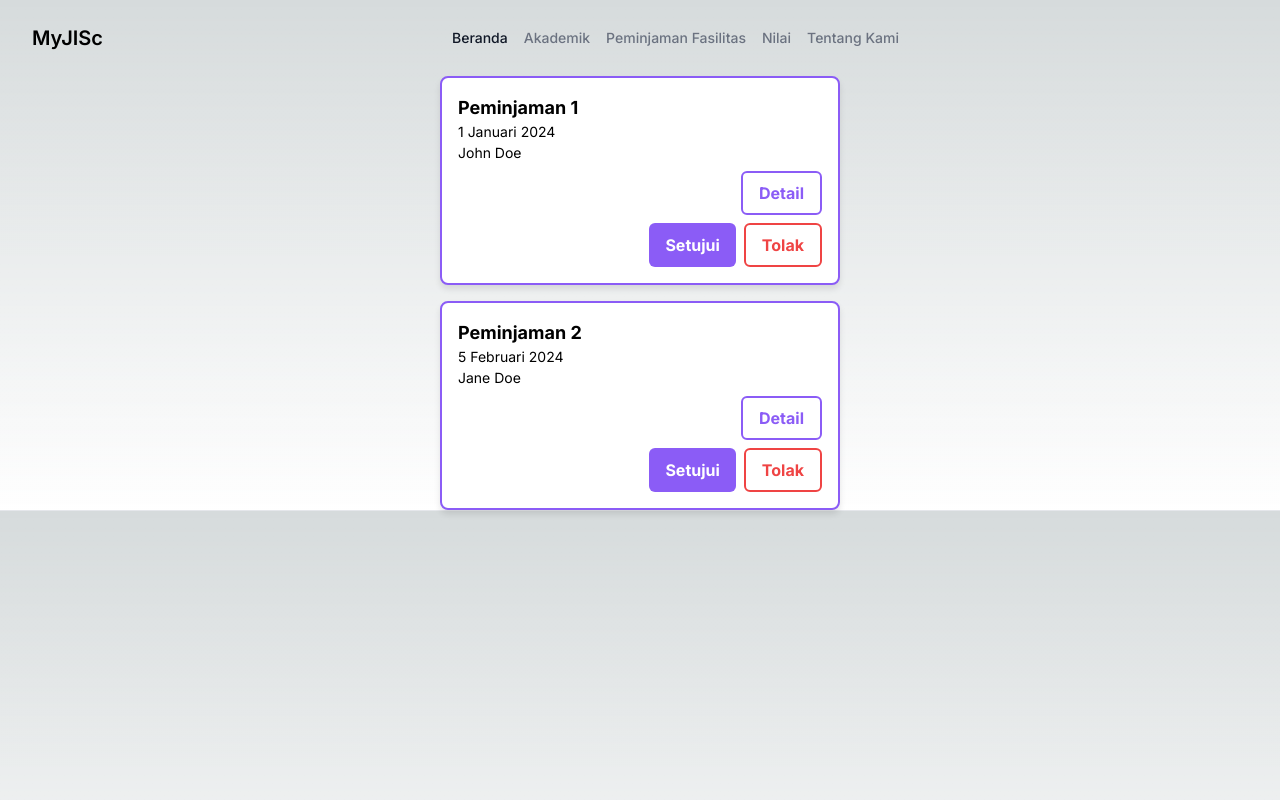
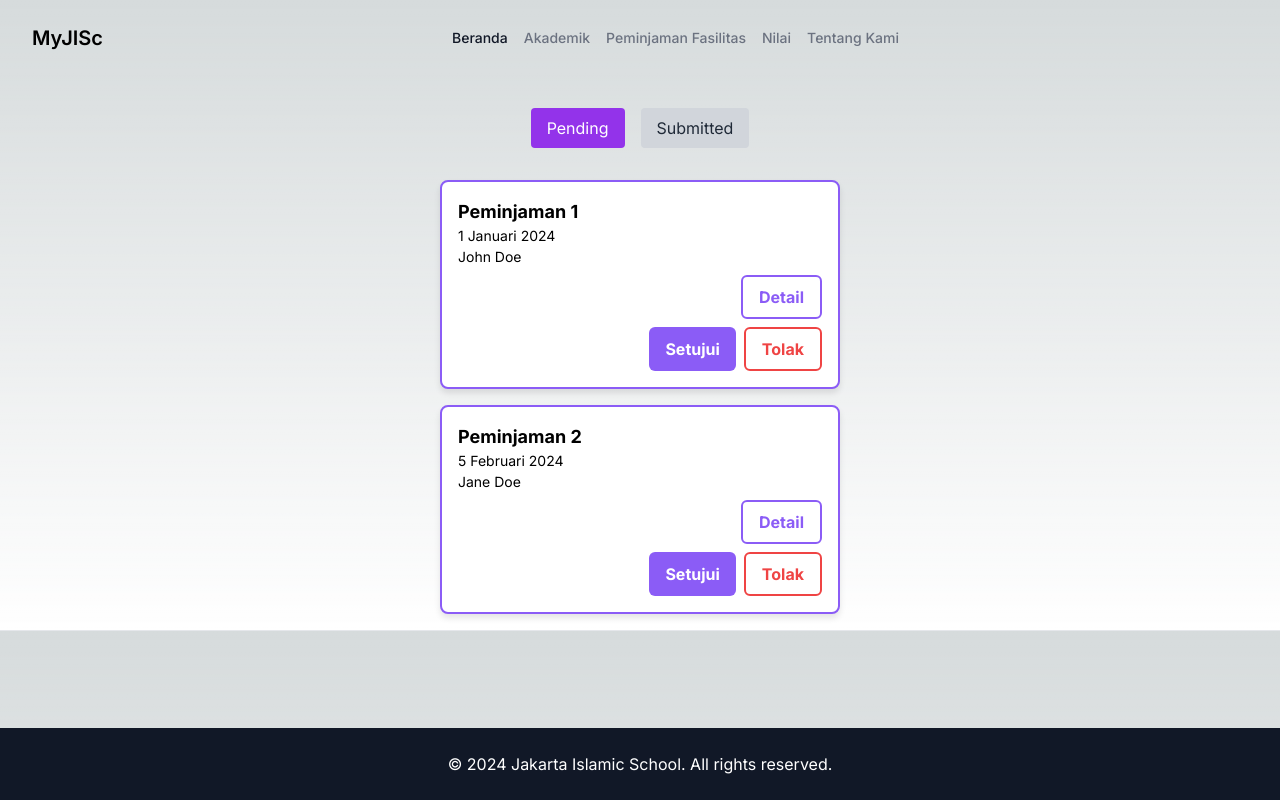
Before and after one commit to KingGedorah/d09-el-yasa-front-end, a Next.js app: page /inventaris/view-peminjaman in a window 1280 px wide. Built offline with nearby package versions, Linux system fonts and the light colour scheme.

Commit message:
view-all peminjaman

```diff
--- a/src/app/inventaris/view-peminjaman/page.js
+++ b/src/app/inventaris/view-peminjaman/page.js
@@ -1,24 +1,46 @@
 "use client";
 
 
-import React from 'react';
+import React, { useState } from 'react';
 
 const Page = () => {
+  const [activeSection, setActiveSection] = useState('pending'); // 'pending' or 'submitted'
+
   // Data contoh untuk card
   const data = [
     {
       id: 1,
       namaPeminjaman: "Peminjaman 1",
       tanggalPeminjaman: "1 Januari 2024",
-      namaPeminjam: "John Doe"
+      namaPeminjam: "John Doe",
+      status: 'pending'
     },
     {
       id: 2,
       namaPeminjaman: "Peminjaman 2",
       tanggalPeminjaman: "5 Februari 2024",
-      namaPeminjam: "Jane Doe"
+      namaPeminjam: "Jane Doe",
+      status: 'pending'
+    },
+    {
+      id: 3,
+      namaPeminjaman: "Peminjaman 3",
+      tanggalPeminjaman: "10 Maret 2024",
+      namaPeminjam: "Jack Smith",
+      status: 'submitted'
+    },
+    {
+      id: 4,
+      namaPeminjaman: "Peminjaman 4",
+      tanggalPeminjaman: "15 April 2024",
+      namaPeminjam: "Jill Smith",
+      status: 'submitted'
     }
   ];
+
+  const handleSectionChange = (section) => {
+    setActiveSection(section);
+  };
 
   return (
     <div className="border-b border-gray-200 dark:border-gray-850">
@@ -51,15 +73,42 @@ const Page = () => {
           </div>
         </div>
       </div>
-  <div className="flex justify-center">
-  <div className="flex flex-col gap-4">
-    {data.map(item => (
-      <div key={item.id} style={{ width: '400px', backgroundColor: '#FFFFFF', borderRadius: '8px', boxShadow: '0px 4px 6px rgba(0, 0, 0, 0.1)', padding: '16px', display: 'flex', flexDirection: 'column', gap: '8px', border: '2px solid #8B5CF6' }}>
       <div>
-          <h3 style={{ fontSize: '1.125rem', fontWeight: 'bold' }}>{item.namaPeminjaman}</h3>
-          <p style={{ fontSize: '0.875rem' }}>{item.tanggalPeminjaman}</p>
-          <p style={{ fontSize: '0.875rem' }}>{item.namaPeminjam}</p>
+        <div className="flex justify-center mt-8">
+          <button
+            className={`mx-2 py-2 px-4 rounded ${
+              activeSection === 'pending' ? 'bg-purple-600 text-white' : 'bg-gray-300 text-gray-800'
+            }`}
+            onClick={() => handleSectionChange('pending')}
+          >
+            Pending
+          </button>
+          <button
+            className={`mx-2 py-2 px-4 rounded ${
+              activeSection === 'submitted' ? 'bg-purple-600 text-white' : 'bg-gray-300 text-gray-800'
+            }`}
+            onClick={() => handleSectionChange('submitted')}
+          >
+            Submitted
+          </button>
         </div>
+        <div className="flex flex-col items-center mt-8">
+          {data
+            .filter(card => card.status === activeSection)
+            .map(card => (
+              <div key={card.id} style={{ width: '400px', backgroundColor: '#FFFFFF', borderRadius: '8px', boxShadow: '0px 4px 6px rgba(0, 0, 0, 0.1)', padding: '16px', display: 'flex', flexDirection: 'column', gap: '8px', border: '2px solid #8B5CF6', marginBottom: '16px' }}>
+                <div>
+                  <h3 style={{ fontSize: '1.125rem', fontWeight: 'bold' }}>{card.namaPeminjaman}</h3>
+                  <p style={{ fontSize: '0.875rem' }}>{card.tanggalPeminjaman}</p>
+                  <p style={{ fontSize: '0.875rem' }}>{card.namaPeminjam}</p>
+                </div>
+                <div style={{ display: 'flex', flexDirection: 'column', gap: '8px', alignItems: 'flex-end' }}>
+                  {activeSection === 'submitted' && (
+                    <button style={{ backgroundColor: '#FFFFFF', color: '#8B5CF6', borderColor: '#8B5CF6', borderWidth: '2px', borderStyle: 'solid', fontWeight: 'bold', padding: '0.5rem 1rem', borderRadius: '0.375rem', cursor: 'pointer', transition: 'background-color 0.2s' }}>
+                      Dikembalikan
+                    </button>
+                  )}
+                  {activeSection === 'pending' && (
                      <div style={{ display: 'flex', flexDirection: 'column', gap: '8px', alignItems: 'flex-end' }}>
                       <button style={{ backgroundColor: '#FFFFFF', color: '#8B5CF6', borderColor: '#8B5CF6', borderWidth: '2px', borderStyle: 'solid', fontWeight: 'bold', padding: '0.5rem 1rem', borderRadius: '0.375rem', cursor: 'pointer', transition: 'background-color 0.2s' }}>
                       Detail
@@ -73,18 +122,111 @@ const Page = () => {
                           </button>
                         </div>
                       </div>
+                  )}
+                </div>
               </div>
             ))}
         </div>
       </div>
-
-
-
+      <footer className="bg-gray-900 text-white text-center py-6 w-full fixed bottom-0">
+        <p>&copy; 2024 Jakarta Islamic School. All rights reserved.</p>
+      </footer>
     </div>
   );
 };
 
 export default Page;
+
+
+// "use client";
+
+
+// import React from 'react';
+// import React, { useState } from 'react';
+
+// const Page = () => {
+//   // Data contoh untuk card
+//   const data = [
+//     {
+//       id: 1,
+//       namaPeminjaman: "Peminjaman 1",
+//       tanggalPeminjaman: "1 Januari 2024",
+//       namaPeminjam: "John Doe"
+//     },
+//     {
+//       id: 2,
+//       namaPeminjaman: "Peminjaman 2",
+//       tanggalPeminjaman: "5 Februari 2024",
+//       namaPeminjam: "Jane Doe"
+//     }
+//   ];
+
+//   return (
+// <div className="border-b border-gray-200 dark:border-gray-850">
+// <div className="px-4 py-6 md:px-6 lg:px-8">
+//     <div className="flex items-center justify-between">
+//       <a className="flex gap-4 items-center font-nunito-sans" href="#">
+//         <span className="font-semibold text-base sm:text-xl">MyJISc</span>
+//       </a>
+//       <nav className="hidden md:flex gap-4 text-sm font-nunito-sans">
+//         <a className="font-medium text-gray-900 dark:text-gray-100" href="#">
+//           Beranda
+//         </a>
+//         <a className="font-medium text-gray-500 dark:text-gray-400" href="#">
+//           Akademik
+//         </a>
+//         <a className="font-medium text-gray-500 dark:text-gray-400" href="#">
+//           Peminjaman Fasilitas
+//         </a>
+//         <a className="font-medium text-gray-500 dark:text-gray-400" href="#">
+//           Nilai
+//         </a>
+//         <a className="font-medium text-gray-500 dark:text-gray-400" href="#">
+//           Tentang Kami
+//         </a>
+//       </nav>
+//       <div className="flex items-center gap-4 md:gap-6">
+//         {/* <button type="button" className="text-sm font-medium font-nunito-sans">
+//           Logout
+//         </button> */}
+//       </div>
+//     </div>
+//   </div>
+//   <div className="flex justify-center">
+//   <div className="flex flex-col gap-4">
+//     {data.map(item => (
+//       <div key={item.id} style={{ width: '400px', backgroundColor: '#FFFFFF', borderRadius: '8px', boxShadow: '0px 4px 6px rgba(0, 0, 0, 0.1)', padding: '16px', display: 'flex', flexDirection: 'column', gap: '8px', border: '2px solid #8B5CF6' }}>
+//         <div>
+//           <h3 style={{ fontSize: '1.125rem', fontWeight: 'bold' }}>{item.namaPeminjaman}</h3>
+//           <p style={{ fontSize: '0.875rem' }}>{item.tanggalPeminjaman}</p>
+//           <p style={{ fontSize: '0.875rem' }}>{item.namaPeminjam}</p>
+//         </div>
+//         <div style={{ display: 'flex', flexDirection: 'column', gap: '8px', alignItems: 'flex-end' }}>
+//         <button style={{ backgroundColor: '#FFFFFF', color: '#8B5CF6', borderColor: '#8B5CF6', borderWidth: '2px', borderStyle: 'solid', fontWeight: 'bold', padding: '0.5rem 1rem', borderRadius: '0.375rem', cursor: 'pointer', transition: 'background-color 0.2s' }}>
+//         Detail
+//         </button>
+//           <div style={{ display: 'flex', gap: '8px' }}>
+//             <button style={{ backgroundColor: '#8B5CF6', color: '#FFFFFF', fontWeight: 'bold', padding: '0.5rem 1rem', borderRadius: '0.375rem', cursor: 'pointer', transition: 'background-color 0.2s' }}>
+//               Setujui
+//             </button>
+//             <button style={{ backgroundColor: '#FFFFFF', color: '#EF4444', fontWeight: 'bold', padding: '0.5rem 1rem', borderColor: '#EF4444', borderWidth: '2px', borderStyle: 'solid', borderRadius: '0.375rem', cursor: 'pointer', transition: 'background-color 0.2s' }}>
+//               Tolak
+//             </button>
+//           </div>
+//         </div>
+//       </div>
+//     ))}
+//   </div>
+// </div>
+
+
+
+//     </div>
+//   );
+// };
+
+// export default Page;
+
 
 
 // import { useState, useEffect } from 'react';
```
Lines whose indentation alone changed are shown as unchanged.
